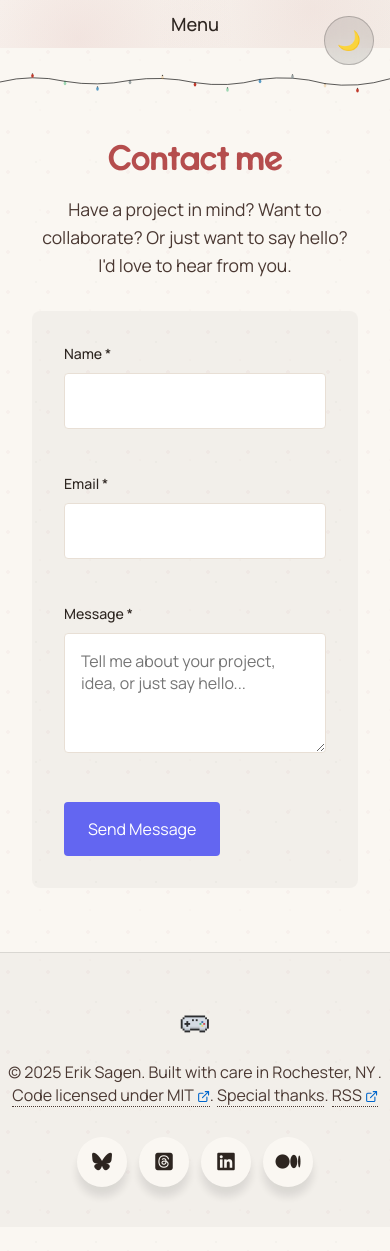
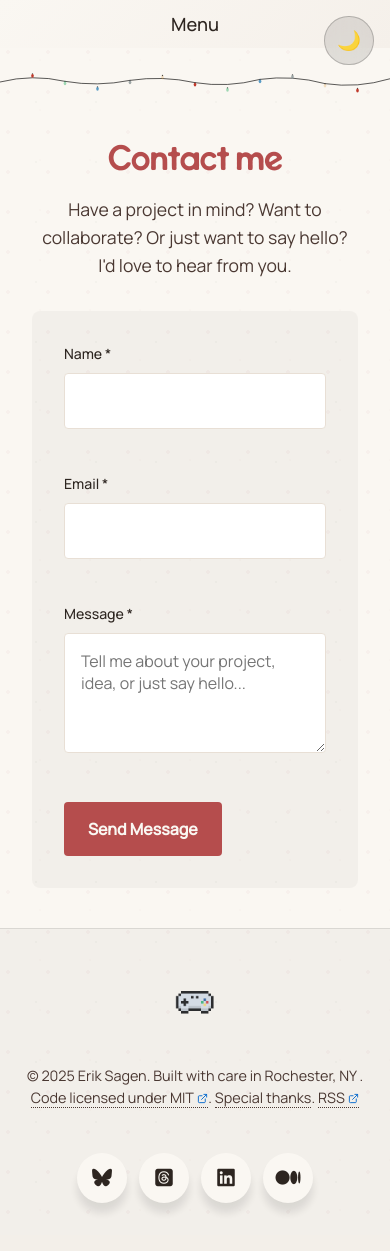
Before and after one commit to kartooner/kartoonerdotcom, a PHP site: page /contact in a window 390 px wide. After the commit the page ends 1214 px from the top, so only its background shows below. Run offline with PHP 8.4, Linux system fonts and the light colour scheme.

Commit message:
Golden Girls
Are awesome. Watch it sometime, yeah?

```diff
--- a/contact/index.html
+++ b/contact/index.html
@@ -69,19 +69,20 @@
         }
 
         .submit-button {
-            background: #6366f1;
-            color: white;
+            background: var(--accent-color);
+            color: var(--bg-color);
             border: none;
             padding: var(--space-2) var(--space-3);
             border-radius: 4px;
             font-family: var(--font-main);
             font-size: 1rem;
+            font-weight: 600;
             cursor: pointer;
             transition: all 0.3s ease;
         }
 
         .submit-button:hover {
-            background: #5a5fcf;
+            opacity: 0.9;
             transform: translateY(-2px);
         }
 
--- a/journal/index.html
+++ b/journal/index.html
@@ -296,7 +296,7 @@
             text-decoration: underline;
         }
 
-        footer {
+        .view-all-container {
             display: flex;
             justify-content: center;
             margin-bottom: 2.5rem;
@@ -458,9 +458,9 @@
                 </div>
             </div>
 
-            <footer>
+            <div class="view-all-container">
                 <a href="/archive" class="view-all">View all posts</a>
-            </footer>
+            </div>
         </div>
 
     </div>
--- a/style.css
+++ b/style.css
@@ -603,21 +603,8 @@
 }
 
 [data-theme="light"] .persistent-nav {
-    background: linear-gradient(135deg, var(--bg-color) 0%, var(--bg-color) 100%);
+    background: rgba(0, 0, 0, 0.03);
     position: relative;
-}
-
-[data-theme="light"] .persistent-nav::before {
-    content: '';
-    position: absolute;
-    top: 0;
-    left: 0;
-    right: 0;
-    bottom: 0;
-    background:
-        radial-gradient(circle at 20% 80%, rgba(var(--accent-rgb), 0.1) 0%, transparent 50%),
-        radial-gradient(circle at 80% 20%, rgba(var(--accent-rgb), 0.08) 0%, transparent 50%);
-    pointer-events: none;
 }
 
 /* Doodle lines for index page */
@@ -894,7 +881,7 @@
 @media (max-width: 480px) {
     body {
         font-size: var(--text-sm);
-        padding: 0 0 var(--space-lg) 0;
+        padding: 0;
     }
 
     h1 {
@@ -1205,6 +1192,8 @@
 
 .top-skills-list {
     list-style: none;
+    padding-left: 0;
+    margin: 0 auto;
 }
 
 .top-skills-list li {
@@ -2151,8 +2140,23 @@
         margin-bottom: 0;
     }
 
+    /* Footer mobile styles */
+    footer {
+        padding: 2rem 1.5rem;
+        margin-top: 2.5rem;
+    }
+
+    .footer-content {
+        gap: 1rem;
+    }
+
+    .changelog {
+        font-size: 0.9rem;
+        line-height: 1.5;
+    }
+
     .footer-icon img {
-        max-width: 60px;
+        max-width: 80px;
     }
 
     .webring {
```
Also changed, not shown: recommended-books/index.html (+4 -3 lines).
